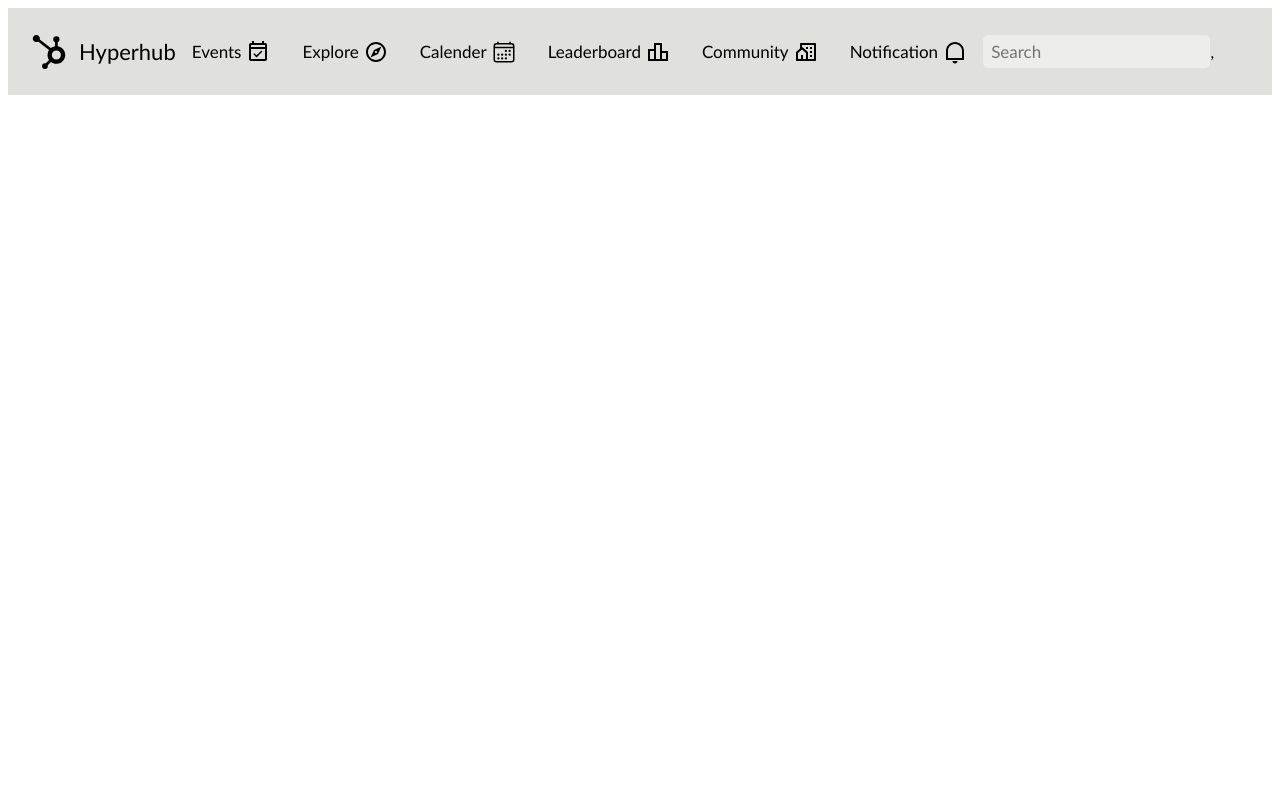
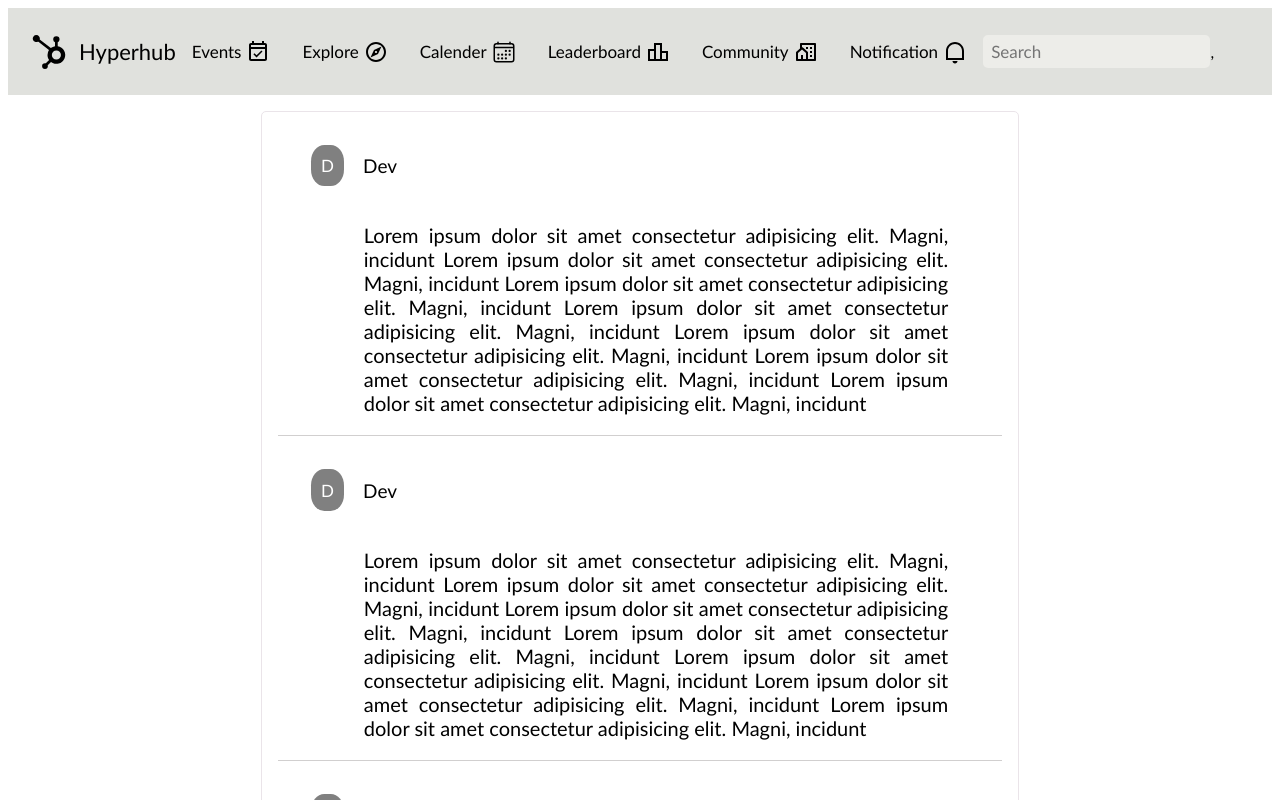
Before and after one commit to GuruDev20/Hyperhub-Event_Community_Hub, a React (Vite) app in the folder client/: page /explore in a window 1280 px wide. Shown: the top 800 px of the page. Built offline with nearby package versions, Linux system fonts and the light colour scheme; no server answers.

Commit message:
updated explore page

```diff
--- /dev/null
+++ b/client/src/Components/Footer.tsx
@@ -0,0 +1,6 @@
+import '../Styles/Footer.css'
+export default function Footer() {
+    return (
+        <div>Footer</div>
+    )
+}
--- a/client/src/Pages/Explore.tsx
+++ b/client/src/Pages/Explore.tsx
@@ -1,11 +1,41 @@
 import Navbar from '../Components/Navbar'
+import Footer from '../Components/Footer'
+import '../Styles/Explore.css'
+
 export default function Explore() {
+    const exploreData = [
+        { logo: 'D', name: 'Dev', content: 'Lorem ipsum dolor sit amet consectetur adipisicing elit. Magni, incidunt Lorem ipsum dolor sit amet consectetur adipisicing elit. Magni, incidunt Lorem ipsum dolor sit amet consectetur adipisicing elit. Magni, incidunt Lorem ipsum dolor sit amet consectetur adipisicing elit. Magni, incidunt Lorem ipsum dolor sit amet consectetur adipisicing elit. Magni, incidunt Lorem ipsum dolor sit amet consectetur adipisicing elit. Magni, incidunt Lorem ipsum dolor sit amet consectetur adipisicing elit. Magni, incidunt' },
+        { logo: 'D', name: 'Dev', content: 'Lorem ipsum dolor sit amet consectetur adipisicing elit. Magni, incidunt Lorem ipsum dolor sit amet consectetur adipisicing elit. Magni, incidunt Lorem ipsum dolor sit amet consectetur adipisicing elit. Magni, incidunt Lorem ipsum dolor sit amet consectetur adipisicing elit. Magni, incidunt Lorem ipsum dolor sit amet consectetur adipisicing elit. Magni, incidunt Lorem ipsum dolor sit amet consectetur adipisicing elit. Magni, incidunt Lorem ipsum dolor sit amet consectetur adipisicing elit. Magni, incidunt' },
+        { logo: 'D', name: 'Dev', content: 'Lorem ipsum dolor sit amet consectetur adipisicing elit. Magni, incidunt Lorem ipsum dolor sit amet consectetur adipisicing elit. Magni, incidunt Lorem ipsum dolor sit amet consectetur adipisicing elit. Magni, incidunt Lorem ipsum dolor sit amet consectetur adipisicing elit. Magni, incidunt Lorem ipsum dolor sit amet consectetur adipisicing elit. Magni, incidunt Lorem ipsum dolor sit amet consectetur adipisicing elit. Magni, incidunt Lorem ipsum dolor sit amet consectetur adipisicing elit. Magni, incidunt' },
+        { logo: 'D', name: 'Dev', content: 'Lorem ipsum dolor sit amet consectetur adipisicing elit. Magni, incidunt Lorem ipsum dolor sit amet consectetur adipisicing elit. Magni, incidunt Lorem ipsum dolor sit amet consectetur adipisicing elit. Magni, incidunt Lorem ipsum dolor sit amet consectetur adipisicing elit. Magni, incidunt Lorem ipsum dolor sit amet consectetur adipisicing elit. Magni, incidunt Lorem ipsum dolor sit amet consectetur adipisicing elit. Magni, incidunt Lorem ipsum dolor sit amet consectetur adipisicing elit. Magni, incidunt' },
+        { logo: 'D', name: 'Dev', content: 'Lorem ipsum dolor sit amet consectetur adipisicing elit. Magni, incidunt Lorem ipsum dolor sit amet consectetur adipisicing elit. Magni, incidunt Lorem ipsum dolor sit amet consectetur adipisicing elit. Magni, incidunt Lorem ipsum dolor sit amet consectetur adipisicing elit. Magni, incidunt Lorem ipsum dolor sit amet consectetur adipisicing elit. Magni, incidunt Lorem ipsum dolor sit amet consectetur adipisicing elit. Magni, incidunt Lorem ipsum dolor sit amet consectetur adipisicing elit. Magni, incidunt' },
+        { logo: 'D', name: 'Dev', content: 'Lorem ipsum dolor sit amet consectetur adipisicing elit. Magni, incidunt Lorem ipsum dolor sit amet consectetur adipisicing elit. Magni, incidunt Lorem ipsum dolor sit amet consectetur adipisicing elit. Magni, incidunt Lorem ipsum dolor sit amet consectetur adipisicing elit. Magni, incidunt Lorem ipsum dolor sit amet consectetur adipisicing elit. Magni, incidunt Lorem ipsum dolor sit amet consectetur adipisicing elit. Magni, incidunt Lorem ipsum dolor sit amet consectetur adipisicing elit. Magni, incidunt' },
+    ];
+
     return (
-        <>
-            <div><Navbar/></div>
+        <div className='explore-section'>
+            <div><Navbar /></div>
             <div className="explore-container">
-
+                <div className="explore-left"></div>
+                <div className="explore-mid">
+                    {exploreData.map((item, index) => (
+                        <div key={index}>
+                            <div className="explore-box">
+                                <div className="user-content">
+                                    <p className="explore-user-logo">{item.logo}</p>
+                                    <p className="explore-user-name">{item.name}</p>
+                                </div>
+                                <div className="user-explore-content">
+                                    <p className="explore-content">{item.content}</p>
+                                </div>
+                            </div>
+                            {index < exploreData.length - 1 && <div className="divider-explore"></div>}
+                        </div>
+                    ))}
+                </div>
+                <div className="explore-right"></div>
             </div>
-        </>
+            <div><Footer /></div>
+        </div>
     )
 }
--- a/client/src/Styles/Explore.css
+++ b/client/src/Styles/Explore.css
@@ -0,0 +1,59 @@
+.explore-container{
+    display: grid;
+    grid-template-columns: 20% 60% 20%;
+    margin-top: 1em;
+}
+.explore-mid{
+    display: flex;
+    flex-direction: column;
+    font-family: 'Gill Sans', 'Gill Sans MT', Calibri, 'Trebuchet MS', sans-serif;
+    border: 1px solid #eae4e9;
+    border-radius: 5px;
+}
+.explore-box{
+    display: flex;
+    flex-direction: column;
+    margin-left: 2em;
+    margin-top: 1em;
+}
+.user-content{
+    display: flex;
+    flex-direction: row;
+}
+.explore-user-logo{
+    display: flex;
+    align-items: center;
+    justify-content: center;
+    font-size: 17px;
+    font-family: 'Gill Sans', 'Gill Sans MT', Calibri, 'Trebuchet MS', sans-serif;
+    background-color: grey;
+    color: white;
+    border-radius: 40%;
+    padding: 0.6em;
+    margin-left: 1em;
+}
+.explore-user-name{
+    display: flex;
+    align-items: center;
+    justify-content: center;
+    font-size: 19px;
+    font-family: 'Gill Sans', 'Gill Sans MT', Calibri, 'Trebuchet MS', sans-serif;
+    margin-left: 1em;
+}
+.user-explore-content{
+    display: flex;
+    flex-direction: row;
+    align-items: center;
+    font-size: 20px;
+    font-family: 'Gill Sans', 'Gill Sans MT', Calibri, 'Trebuchet MS', sans-serif;
+    margin-left: 3.5em;
+    margin-right: 3.5em;
+    text-align: justify;
+}
+.divider-explore{
+    height: 1px;
+    background-color: rgb(209, 207, 207);
+    margin: 0;
+    margin-left: 1em;
+    margin-right: 1em;
+}
```
Also changed, not shown: client/src/Styles/Footer.css (added).
